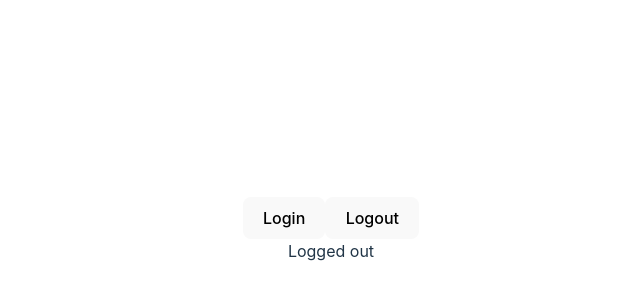
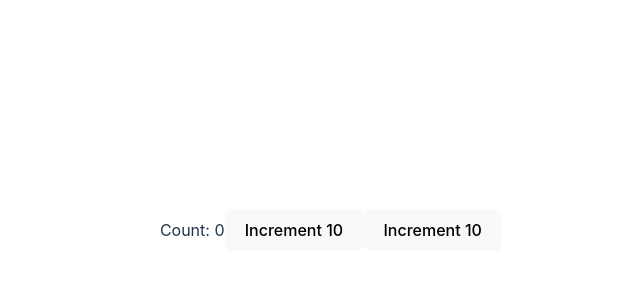
Before and after one commit to korbosit/react_typescript, a React (Vite) app in the folder react_typescript/: page / in a window 1280 px wide. Shown: the part 170-470 px from the top of the page, without its empty margins (309-949 px from the left). Built offline with nearby package versions, Linux system fonts and the light colour scheme.

Commit message:
#12_useReducer_Hook

```diff
--- a/react_typescript/src/App.tsx
+++ b/react_typescript/src/App.tsx
@@ -1,10 +1,10 @@
 import "./App.css";
-import Loggedin from "./components/state/Loggedin";
+import Counter from "./components/state/Counter";
 
 function App() {
     return (
         <div className="App">
-            <Loggedin />
+            <Counter />
         </div>
     );
 }
--- /dev/null
+++ b/react_typescript/src/components/state/Counter.tsx
@@ -0,0 +1,41 @@
+import { useReducer } from "react";
+
+type CounterState = {
+    count: number;
+};
+type CounterAction = {
+    type: string;
+    payload: number;
+};
+
+const initialState = { count: 0 };
+
+function reducer(state: CounterState, action: CounterAction) {
+    switch (action.type) {
+        case "increment":
+            return { count: state.count + action.payload };
+        case "decrement":
+            return { count: state.count - action.payload };
+        default:
+            return state;
+    }
+}
+
+export default function Counter() {
+    const [state, dispatch] = useReducer(reducer, initialState);
+    return (
+        <>
+            Count: {state.count}
+            <button
+                onClick={() => dispatch({ type: "increment", payload: 10 })}
+            >
+                Increment 10
+            </button>
+            <button
+                onClick={() => dispatch({ type: "decrement", payload: 10 })}
+            >
+                Increment 10
+            </button>
+        </>
+    );
+}
```
